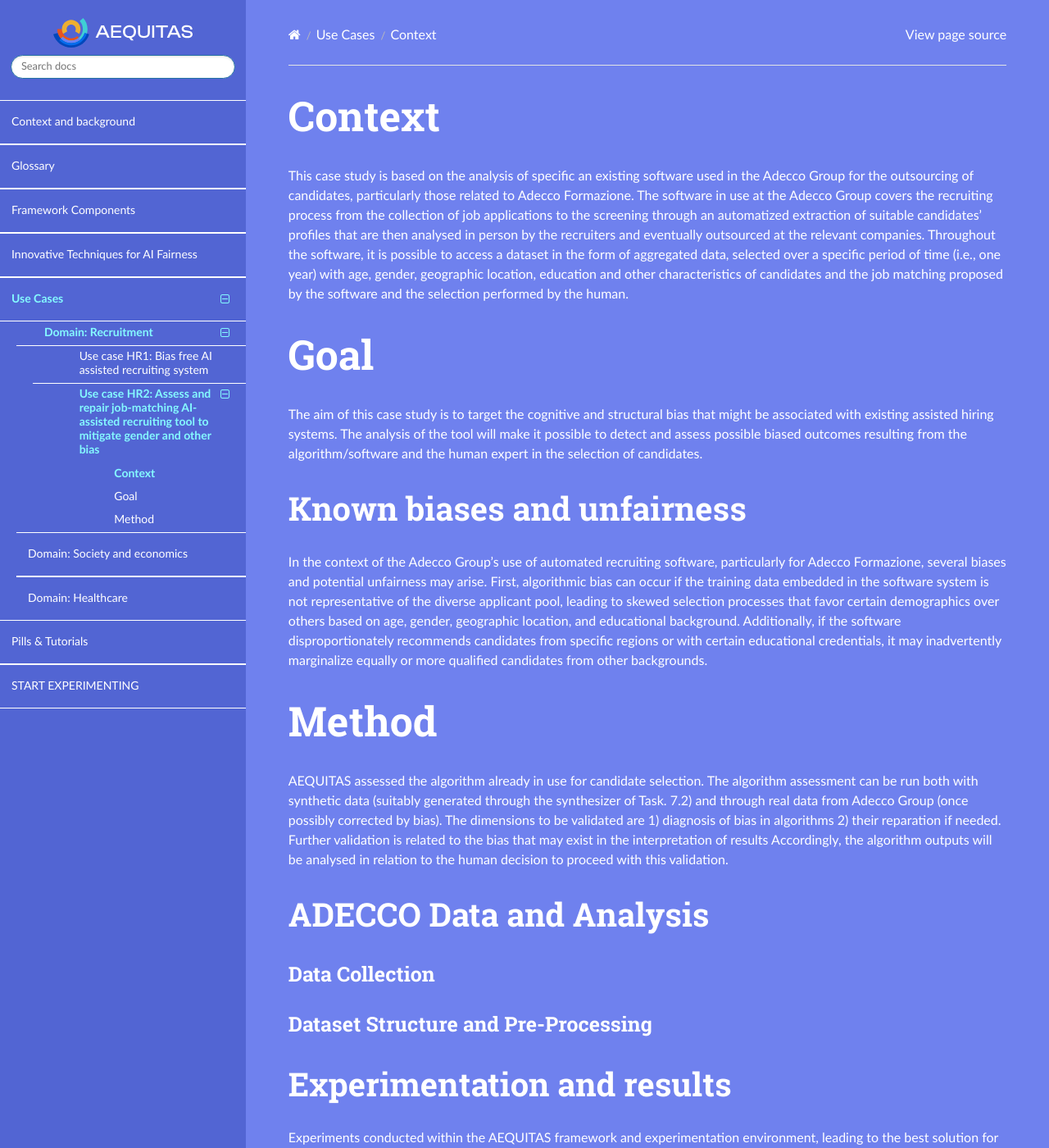
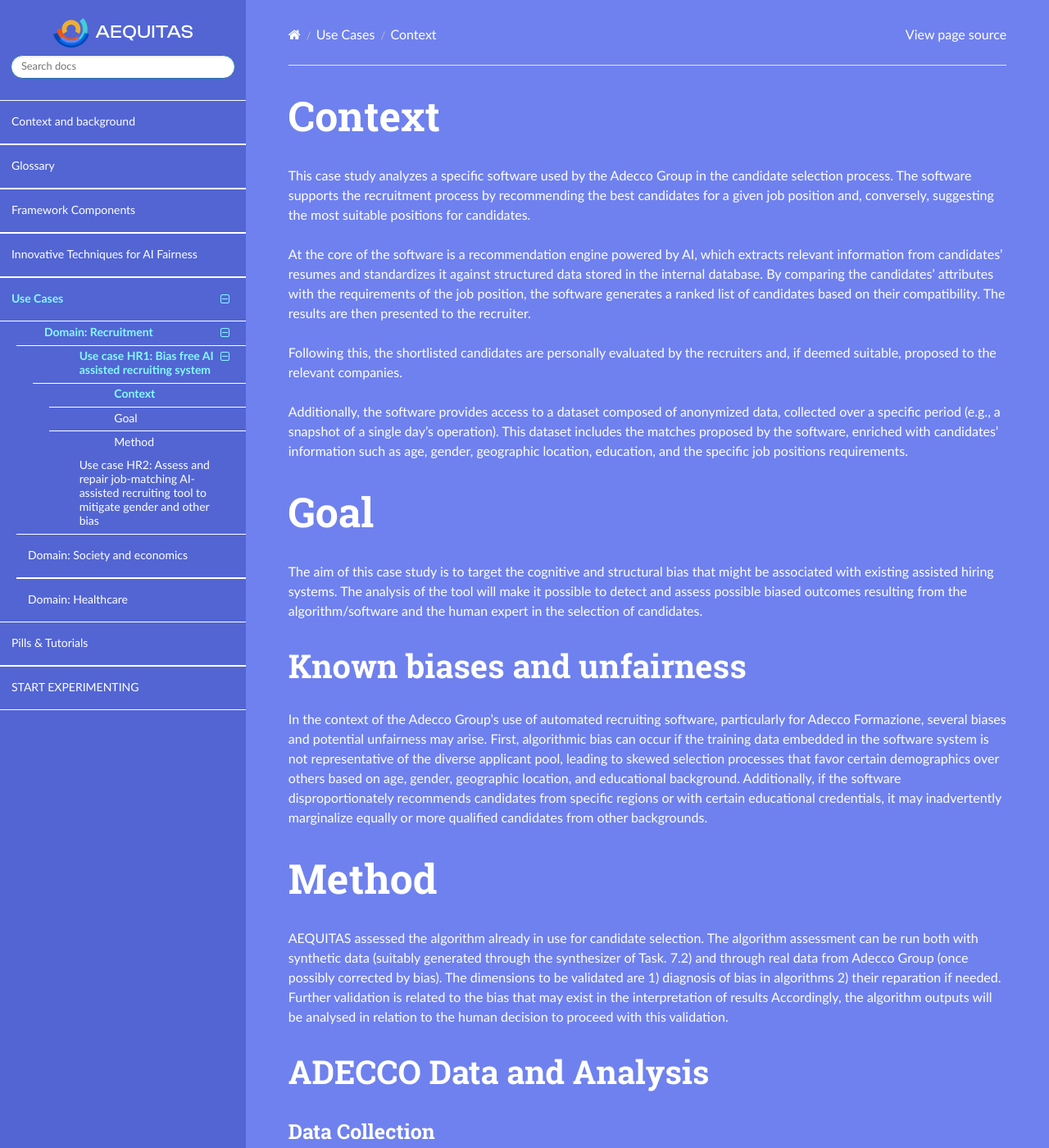
Before and after one commit to aequitas-aod/aequitas-home, a Sphinx documentation site: the page built from docs/source/usecase-hr1-adecco.rst, in a window 1280 px wide and 1400 px high. Shown: the whole window at 82% size. Built offline with Sphinx 7.4.7 and the Read the Docs theme 3.1.0, drawn with Linux system fonts in a browser that asks for light colours; pages that are not in the unit, such as notebooks, are missing from menus; some of the changed text lies outside the part shown.

Commit message:
pl: prepare use cases (be)for(e) review jan 2025
Squashed commit of the following:

commit 6d8db9a0d80dd847ad679671390ad6d0e2cba827
Author: Paul Lemmens <paul.lemmens@gmail.com>
Date:   Mon Jan 20 10:23:47 2025 +0100

    Put in ADC and AKK use cases in right use case

    Roberta changed this because the ADC use case was first without actual content.

commit fa9f1e2d4026c059d5fcd97938c1fb0f2d816405
Author: Paul Lemmens <paul.lemmens@gmail.com>
Date:   Mon Jan 20 10:22:58 2025 +0100

    Update HC1 w/ feedback from Adecco

commit 6ccfadfd468df1f9af323ae3b0c5a1e224ad3490
Author: Paul Lemmens <paul.lemmens@gmail.com>
Date:   Mon Jan 20 10:08:37 2025 +0100

    Provide introduction to use cases

```diff
--- a/docs/source/usecase-hr1-adecco.rst
+++ b/docs/source/usecase-hr1-adecco.rst
@@ -1,13 +1,19 @@
 Context
 ============================
-This case study is based on the analysis of specific an existing software used in the Adecco Group for the outsourcing of candidates, particularly those related to Adecco Formazione. The software in use at the Adecco Group covers the recruiting process from the collection of job applications to the screening through an automatized extraction of suitable candidates’ profiles that are then analysed in person by the recruiters and eventually outsourced at the relevant companies. Throughout the software, it is possible to access a dataset in the form of aggregated data, selected over a specific period of time (i.e., one year) with age, gender, geographic location, education and other characteristics of candidates and the job matching proposed by the software and the selection performed by the human.
+This case study analyzes a specific software used by the Adecco Group in the candidate selection process. The software supports the recruitment process by recommending the best candidates for a given job position and, conversely, suggesting the most suitable positions for candidates.
+
+At the core of the software is a recommendation engine powered by AI, which extracts relevant information from candidates’ resumes and standardizes it against structured data stored in the internal database. By comparing the candidates' attributes with the requirements of the job position, the software generates a ranked list of candidates based on their compatibility. The results are then presented to the recruiter.
+
+Following this, the shortlisted candidates are personally evaluated by the recruiters and, if deemed suitable, proposed to the relevant companies.
+
+Additionally, the software provides access to a dataset composed of anonymized data, collected over a specific period (e.g., a snapshot of a single day’s operation). This dataset includes the matches proposed by the software, enriched with candidates’ information such as age, gender, geographic location, education, and the specific job positions requirements.
 
 Goal
 ============================
 The aim of this case study is to target the cognitive and structural bias that might be associated with existing assisted hiring systems. The analysis of the tool will make it possible to detect and assess possible biased outcomes resulting from the algorithm/software and the human expert in the selection of candidates.
 
 Known biases and unfairness
--------------------------
+---------------------------
 In the context of the Adecco Group's use of automated recruiting software, particularly for Adecco Formazione, several biases and potential unfairness may arise. First, algorithmic bias can occur if the training data embedded in the software system is not representative of the diverse applicant pool, leading to skewed selection processes that favor certain demographics over others based on age, gender, geographic location, and educational background. Additionally, if the software disproportionately recommends candidates from specific regions or with certain educational credentials, it may inadvertently marginalize equally or more qualified candidates from other backgrounds.
 
 Method
@@ -16,13 +22,18 @@
 AEQUITAS assessed the algorithm already in use for candidate selection. The algorithm assessment can be run both with synthetic data (suitably generated through the synthesizer of Task. 7.2) and through real data from Adecco Group (once possibly corrected by bias). The dimensions to be validated are 1) diagnosis of bias in algorithms 2) their reparation if needed. Further validation is related to the bias that may exist in the interpretation of results Accordingly, the algorithm outputs will be analysed in relation to the human decision to proceed with this validation.
 
 ADECCO Data and Analysis
--------------------------
+------------------------
 
 Data Collection
 ^^^^^^^^^^^^^^^
+The two datasets come from two matching algorithms: direct matching versus reverse matching.
+The direct matching dataset contains the best 10 candidates for each job position.
+The data are sorted by candidate identifier asc and match score desc.
 
-Dataset Structure and Pre-Processing
-^^^^^^^^^^^^^^^^^^^^^^^^^^^^^^^^^^^^
+The reverse matching dataset contains the best 5 offers (job positions published on Adecco website)
+and the best 5 orders (job position managed internally without publishing on Adecco website) for each candidate.
+The data are sorted by job identifier asc and match score desc.
+Note that match rank is calculated for each job position type (orders vs offers).
 
 Experimentation and results
 -------------------------
```
Also changed, not shown: docs/source/usecases.rst (+6 -3 lines).
